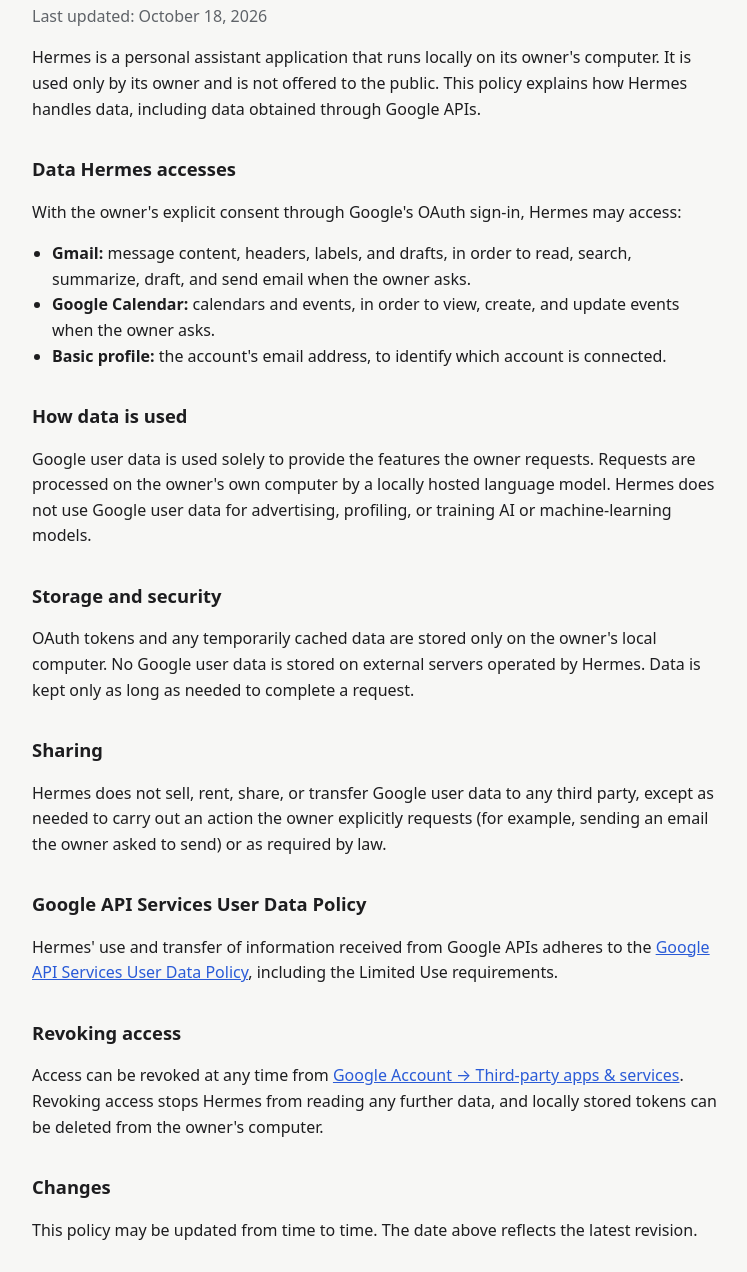
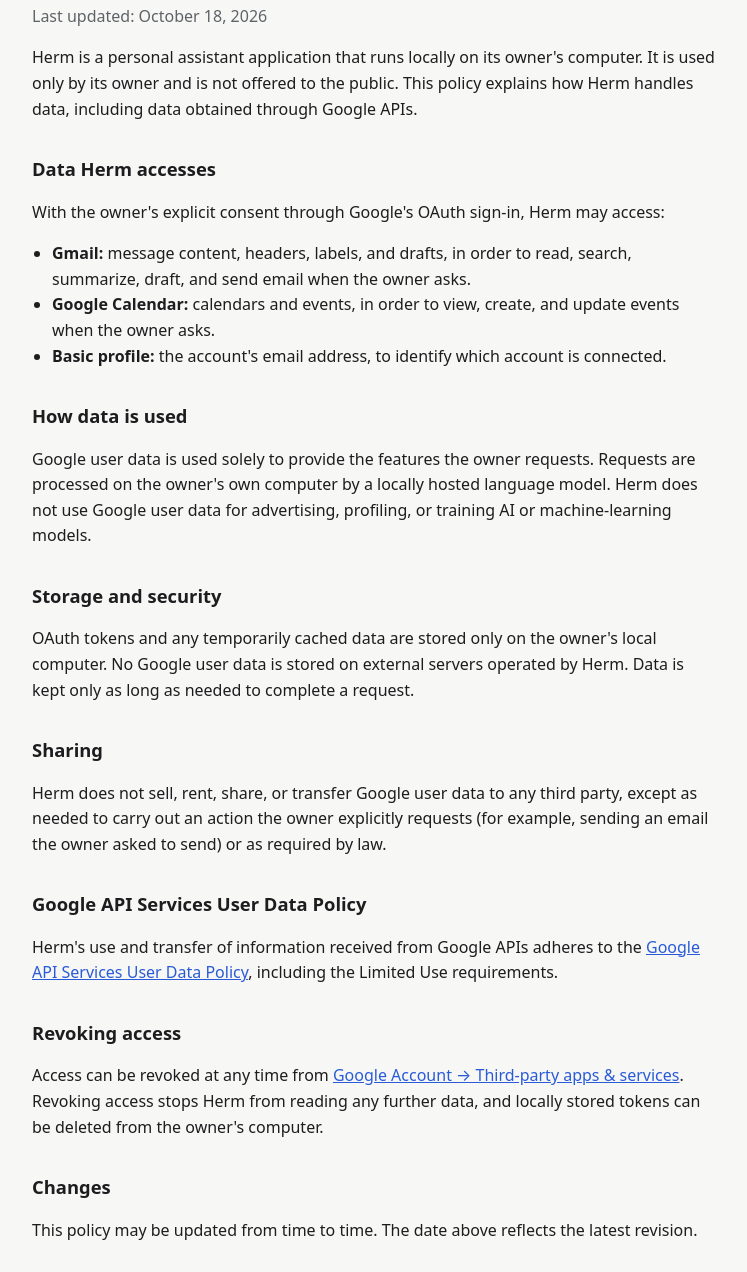
Before and after one commit to aidanDoyle04/aidanDoyle04.github.io, a plain HTML site: page privacy.html in a window 1280 px wide. Shown: the part 177-1449 px from the top of the page, without its empty margins (264-1011 px from the left). Drawn offline with Linux system fonts and the light colour scheme.

Commit message:
Update privacy.html

```diff
--- a/privacy.html
+++ b/privacy.html
@@ -3,7 +3,7 @@
 <head>
 <meta charset="utf-8">
 <meta name="viewport" content="width=device-width, initial-scale=1">
-<title>Hermes Privacy Policy</title>
+<title>Herm Privacy Policy</title>
 <style>
 :root{--bg:#f7f7f5;--fg:#1d1d1f;--muted:#5f6368;--line:#e3e3e0;--accent:#2a5bd7}
 @media (prefers-color-scheme:dark){:root{--bg:#151517;--fg:#ececec;--muted:#a0a0a8;--line:#2e2e33;--accent:#7ea2ff}}
@@ -16,14 +16,14 @@ footer{margin-top:48px;padding-top:16px;border-top:1px solid var(--line);color:v
 </head>
 <body>
 <main>
-<p><a href="./">&larr; Hermes</a></p>
+<p><a href="./">&larr; Herm</a></p>
 <h1>Privacy Policy</h1>
 <p class="muted">Last updated: October 18, 2026</p>
 
-<p>Hermes is a personal assistant application that runs locally on its owner's computer. It is used only by its owner and is not offered to the public. This policy explains how Hermes handles data, including data obtained through Google APIs.</p>
+<p>Herm is a personal assistant application that runs locally on its owner's computer. It is used only by its owner and is not offered to the public. This policy explains how Herm handles data, including data obtained through Google APIs.</p>
 
-<h2>Data Hermes accesses</h2>
-<p>With the owner's explicit consent through Google's OAuth sign-in, Hermes may access:</p>
+<h2>Data Herm accesses</h2>
+<p>With the owner's explicit consent through Google's OAuth sign-in, Herm may access:</p>
 <ul>
 <li><strong>Gmail:</strong> message content, headers, labels, and drafts, in order to read, search, summarize, draft, and send email when the owner asks.</li>
 <li><strong>Google Calendar:</strong> calendars and events, in order to view, create, and update events when the owner asks.</li>
@@ -31,19 +31,19 @@ footer{margin-top:48px;padding-top:16px;border-top:1px solid var(--line);color:v
 </ul>
 
 <h2>How data is used</h2>
-<p>Google user data is used solely to provide the features the owner requests. Requests are processed on the owner's own computer by a locally hosted language model. Hermes does not use Google user data for advertising, profiling, or training AI or machine-learning models.</p>
+<p>Google user data is used solely to provide the features the owner requests. Requests are processed on the owner's own computer by a locally hosted language model. Herm does not use Google user data for advertising, profiling, or training AI or machine-learning models.</p>
 
 <h2>Storage and security</h2>
-<p>OAuth tokens and any temporarily cached data are stored only on the owner's local computer. No Google user data is stored on external servers operated by Hermes. Data is kept only as long as needed to complete a request.</p>
+<p>OAuth tokens and any temporarily cached data are stored only on the owner's local computer. No Google user data is stored on external servers operated by Herm. Data is kept only as long as needed to complete a request.</p>
 
 <h2>Sharing</h2>
-<p>Hermes does not sell, rent, share, or transfer Google user data to any third party, except as needed to carry out an action the owner explicitly requests (for example, sending an email the owner asked to send) or as required by law.</p>
+<p>Herm does not sell, rent, share, or transfer Google user data to any third party, except as needed to carry out an action the owner explicitly requests (for example, sending an email the owner asked to send) or as required by law.</p>
 
 <h2>Google API Services User Data Policy</h2>
-<p>Hermes' use and transfer of information received from Google APIs adheres to the <a href="https://developers.google.com/terms/api-services-user-data-policy">Google API Services User Data Policy</a>, including the Limited Use requirements.</p>
+<p>Herm's use and transfer of information received from Google APIs adheres to the <a href="https://developers.google.com/terms/api-services-user-data-policy">Google API Services User Data Policy</a>, including the Limited Use requirements.</p>
 
 <h2>Revoking access</h2>
-<p>Access can be revoked at any time from <a href="https://myaccount.google.com/permissions">Google Account &rarr; Third-party apps &amp; services</a>. Revoking access stops Hermes from reading any further data, and locally stored tokens can be deleted from the owner's computer.</p>
+<p>Access can be revoked at any time from <a href="https://myaccount.google.com/permissions">Google Account &rarr; Third-party apps &amp; services</a>. Revoking access stops Herm from reading any further data, and locally stored tokens can be deleted from the owner's computer.</p>
 
 <h2>Changes</h2>
 <p>This policy may be updated from time to time. The date above reflects the latest revision.</p>
@@ -51,7 +51,7 @@ footer{margin-top:48px;padding-top:16px;border-top:1px solid var(--line);color:v
 <h2>Contact</h2>
 <p>Questions about this policy: <a href="mailto:aidan.doyle.04@gmail.com">aidan.doyle.04@gmail.com</a></p>
 
-<footer>Hermes &middot; <a href="./">Home</a></footer>
+<footer>Herm &middot; <a href="./">Home</a></footer>
 </main>
 </body>
 </html>
```
